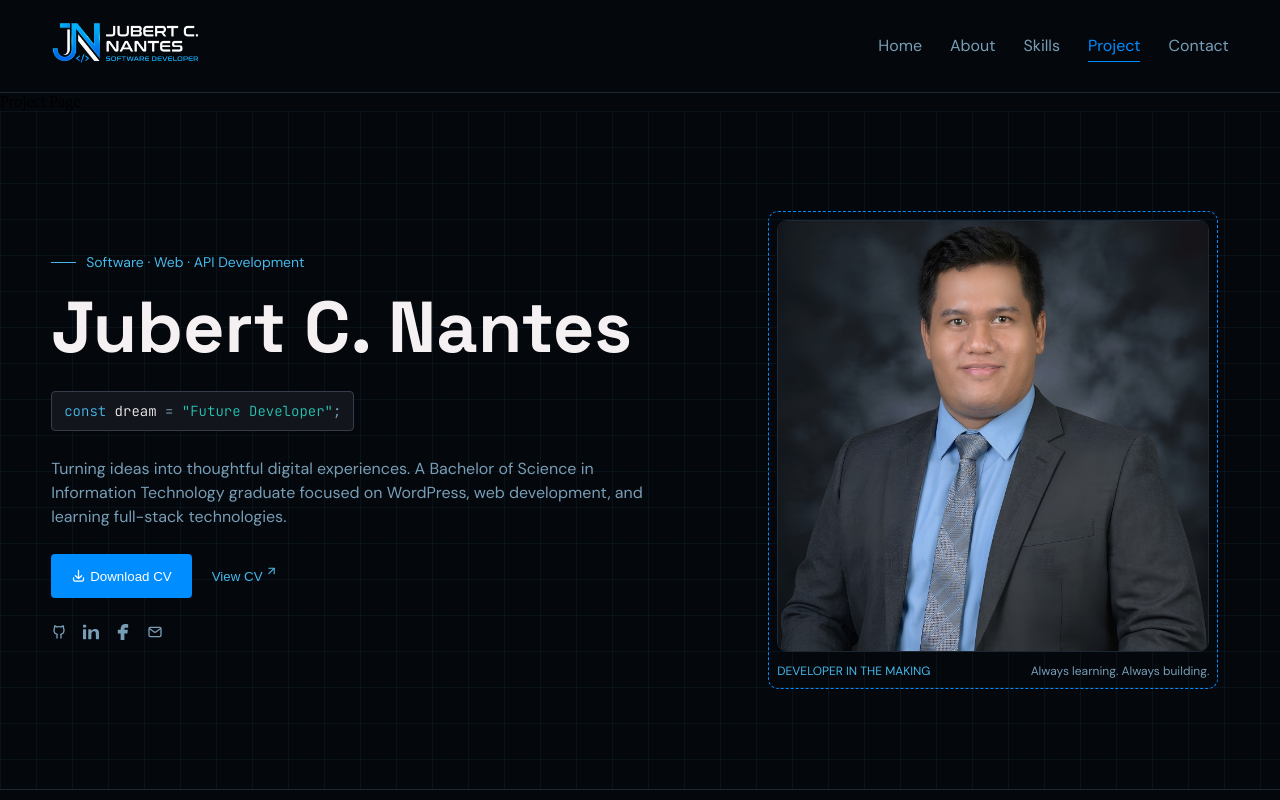
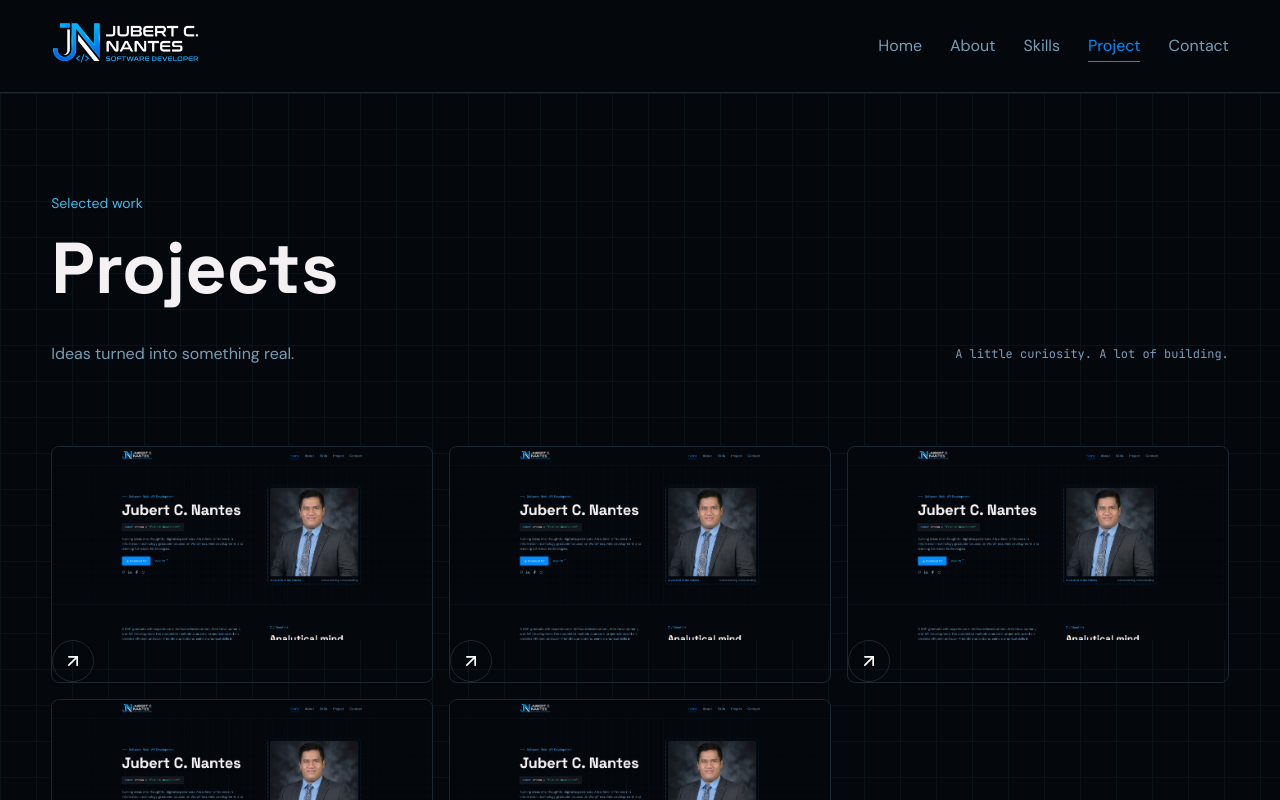
Before and after one commit to jubs0022/my-portfolio-v2, a React (Vite) app in the folder my-portfolio/: page /project in a window 1280 px wide. Shown: the top 800 px of the page. Built offline with nearby package versions, Linux system fonts and the light colour scheme.

Commit message:
Minor Changes

```diff
--- a/my-portfolio/src/App.css
+++ b/my-portfolio/src/App.css
@@ -13,8 +13,13 @@
   --muted-steel-blue:#13233066;
   --band:#060a11;
   --dark-blue:#0b1118;
+
+  .tagline{
+    font-family: "JetBrains Mono", monospace;
+    font-size: 12px !important;
+    line-height: 2em;
+  }
 }
-
 
 p, a{
   font-family: "DM Sans", sans-serif;
--- a/my-portfolio/src/App.tsx
+++ b/my-portfolio/src/App.tsx
@@ -11,7 +11,6 @@ export default function App() {
       <main>
         {/* Child route components will render inside this Outlet */}
         <Outlet />
-        <Home />
       </main>
       <Footer />
     </>
--- /dev/null
+++ b/my-portfolio/src/components/css/project-card.css
@@ -0,0 +1,23 @@
+.project-card{
+    border: 1px solid var(--dark-slate);
+    border-radius: 8px;
+}
+
+.project-upper img {
+    max-width: 100%;
+    height: auto;
+    display: block; /* Removes the tiny gap that appears below inline images */
+    border-radius: 8px 8px 0 0;
+}
+
+.project-upper button{
+    border-radius: 999px;
+    border: 1px solid var(--dark-slate);
+    padding: 10px 10px 7px 10px;
+}
+
+
+.project-upper button svg{
+    width: 20px;
+    height: 20px;
+}
--- /dev/null
+++ b/my-portfolio/src/components/project-card.tsx
@@ -0,0 +1,15 @@
+import "./css/project-card.css"
+import Portfolio from "../assets/portfolio-project.jpg"
+
+import Arrow from "../assets/arrow.svg?react"
+
+export default function ProjectCard(){
+    return (
+        <div className="project-card">
+            <div className="project-upper">
+                <img src={Portfolio} />
+                <button><Arrow /></button>
+            </div>
+        </div>
+    );
+}
--- a/my-portfolio/src/components/tab.tsx
+++ b/my-portfolio/src/components/tab.tsx
@@ -1,6 +1,5 @@
 import { useState } from "react";
 import "./css/tab.css";
-import Skills from "../pages/skills";
 import HTML5 from "../assets/html5.svg?react"
 
 const Tabs = () => {
@@ -31,7 +30,6 @@ const Tabs = () => {
       <div className="tabs-header">
         {tabData.map((tab, index) => (
           <button
-            className=""
             key={tab.id}
             // If the activeTab matches this button's index, add an 'active' class for styling
             className={`tab-button ${activeTab === index ? "active" : ""} primary-button`}
--- a/my-portfolio/src/main.tsx
+++ b/my-portfolio/src/main.tsx
@@ -6,11 +6,13 @@ import About from './pages/about.tsx'
 import Contact from './pages/contact.tsx'
 import Project from './pages/project.tsx'
 import Skills from './pages/skills.tsx'
+import Home from './pages/home.tsx'
 
 const router = createBrowserRouter([{
   path:"/",
   element: <App />,
   children: [
+    { path: "/", element:<Home />},
     { path: "about", element: <About /> },
     { path: "contact", element: <Contact /> },
     { path: "project", element: <Project /> },
--- /dev/null
+++ b/my-portfolio/src/pages/css/projects.css
@@ -0,0 +1,48 @@
+.project-hero-section{
+    padding:100px 0px;
+    background-color: var(--ebony);
+    display: flex;
+    flex-direction: row;
+    justify-content: center;
+    align-items: center;
+    width: 100%;
+    border-bottom:1px solid var(--dark-slate);
+
+    background-image: linear-gradient(var(--muted-steel-blue) 1px, transparent 1px), linear-gradient(90deg, var(--muted-steel-blue) 1px, transparent 1px);
+    background-size: 36px 36px;
+}
+
+.project-hero-row{
+    padding:0 4%;
+    width: 100%;
+    max-width: 1320px;
+    display: flex;
+    justify-content: space-between;
+    align-items: center;
+    flex-direction: column;
+    gap:80px;
+}
+
+
+.projects-heading{
+    margin-bottom: 20px;
+}
+
+.idea-text{
+    display: flex;
+    justify-content: space-between;
+}
+
+.project-hero-column{
+    width: 100%;
+    max-width: 100%;
+}
+
+.project-content {
+    display: grid;
+    /* Creates 3 equal-width columns */
+    grid-template-columns: repeat(3, 1fr);
+    /* Optional: adds space between the grid items */
+    gap: 16px;
+    color: white;
+}
--- a/my-portfolio/src/pages/project.tsx
+++ b/my-portfolio/src/pages/project.tsx
@@ -1,3 +1,34 @@
-export default function Project(){
-    return "Project Page";
+import ProjectCard from "../components/project-card";
+import "./css/projects.css"
+export default function Project() {
+  return (
+    <div className="project-hero-section">
+      <div className="project-hero-row">
+        <div className="project-hero-column">
+          <div className="project-heading-container">
+            <div className="eyebrow">
+              <p>Selected work</p>
+            </div>
+          </div>
+          <h1 className="projects-heading">Projects</h1>
+
+          <div className="idea-text">
+            <p>
+                Ideas turned into something real.
+            </p>
+            <p className="tagline">
+                A little curiosity. A lot of building.
+            </p>
+          </div>
+        </div>
+        <div className="project-content">
+            <ProjectCard />
+            <ProjectCard />
+            <ProjectCard />
+            <ProjectCard />
+            <ProjectCard />
+        </div>
+      </div>
+    </div>
+  );
 }
```
Also changed, not shown: my-portfolio/src/assets/portfolio-project.jpg (added).
